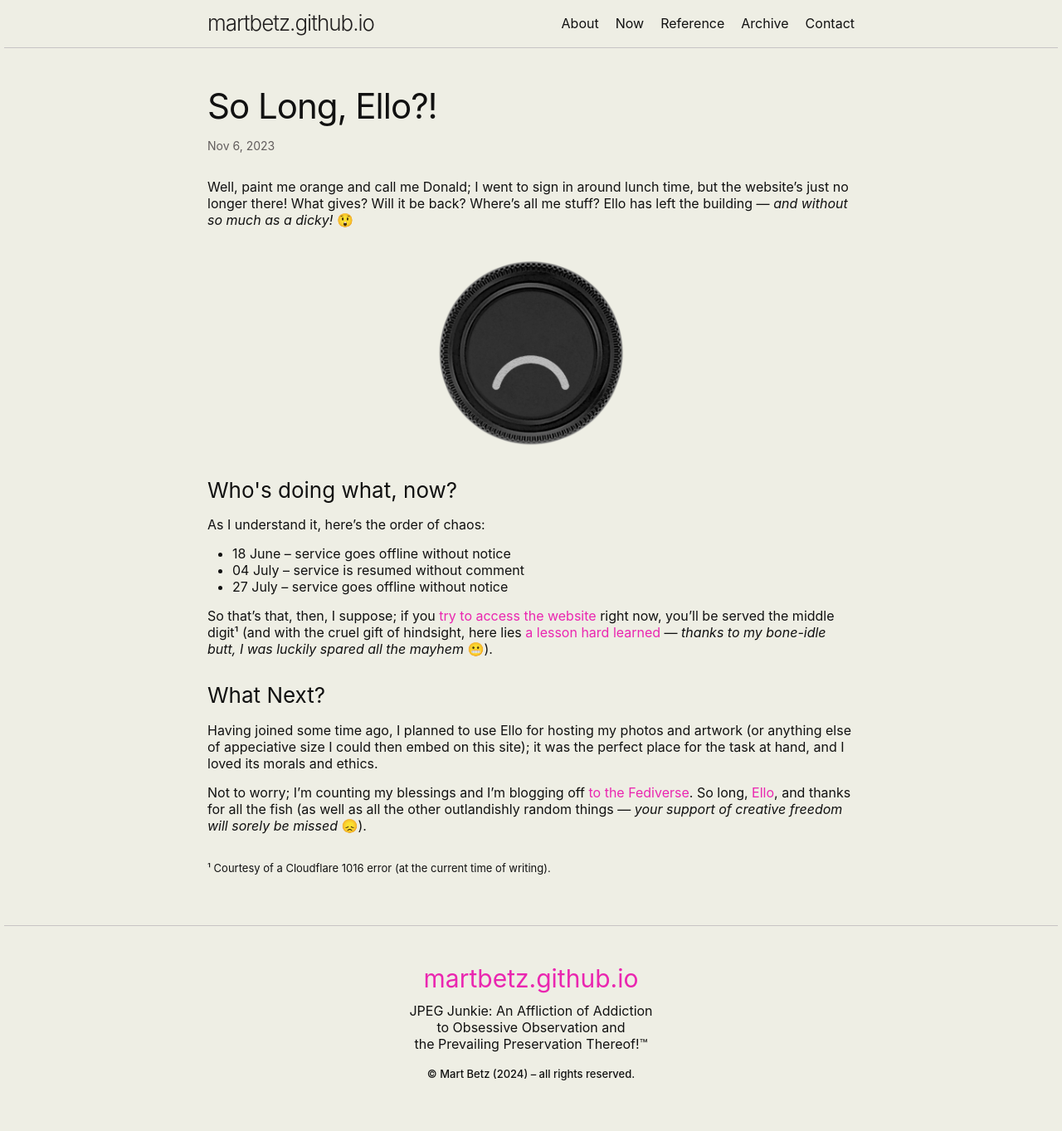
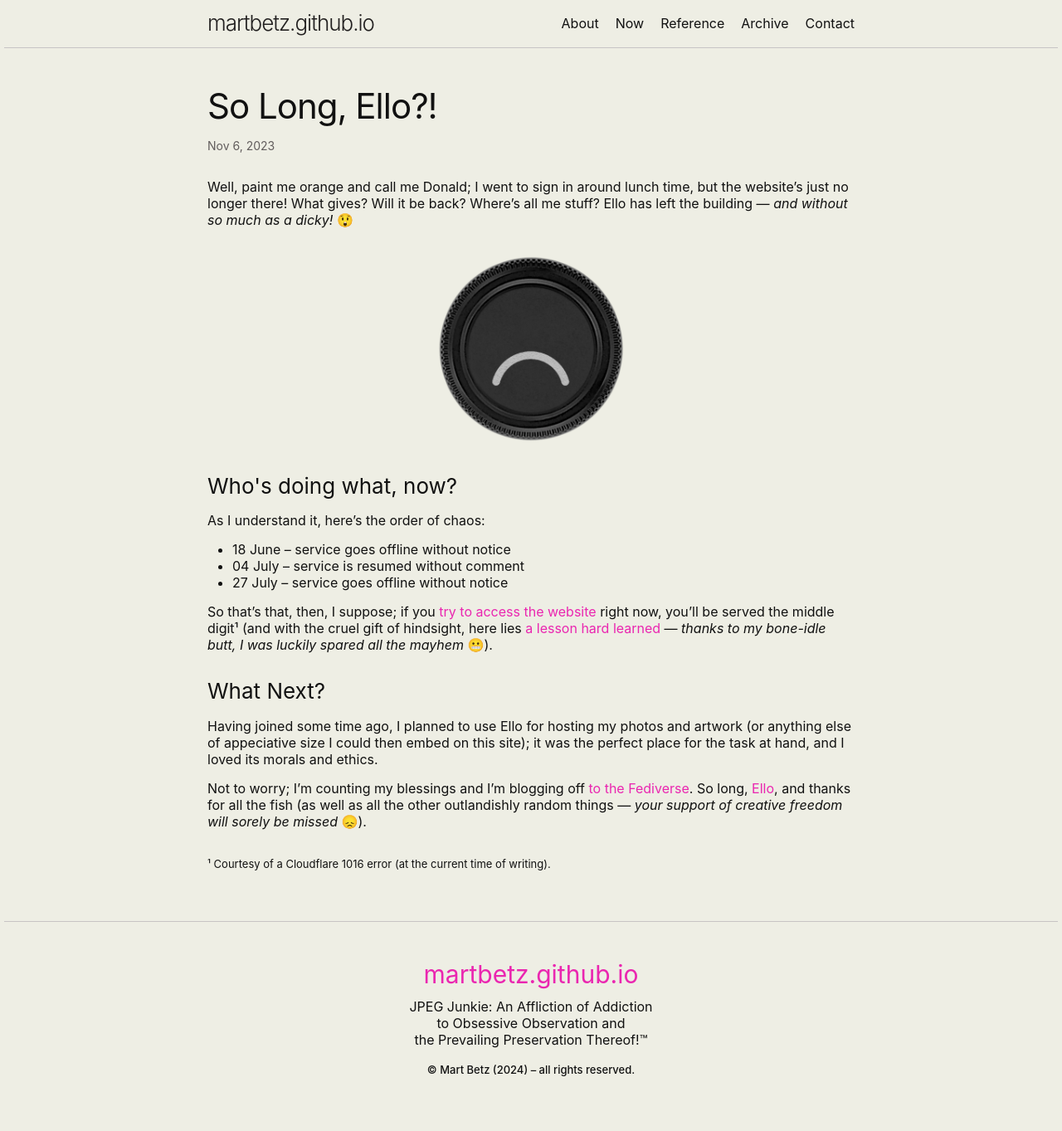
Before and after one commit to martbetz/martbetz.github.io, a Jekyll site: the page built from _posts/2023-11-06-so-long-ello.md, in a window 1280 px wide. Shown: the whole page at 83% size. Built offline with Jekyll 4.4.1, drawn with Linux system fonts in a browser that asks for light colours.

Commit message:
Update 2023-11-06-so-long-ello.md

```diff
--- a/_posts/2023-11-06-so-long-ello.md
+++ b/_posts/2023-11-06-so-long-ello.md
@@ -13,7 +13,7 @@
 
 <div>
 <center>
-<img src="https://raw.githubusercontent.com/martbetz/martbetz.github.io/main/_includes/custom/ello-sad-cap.png" style="padding-top: 15px;" class="align-center" alt="So long, Ello!" width="240">
+<img src="https://raw.githubusercontent.com/martbetz/martbetz.github.io/main/_includes/custom/ello-sad-cap.png" style="padding-top: 10px;" class="align-center" alt="So long, Ello!" width="240">
 </center>
 </div>
 
```
